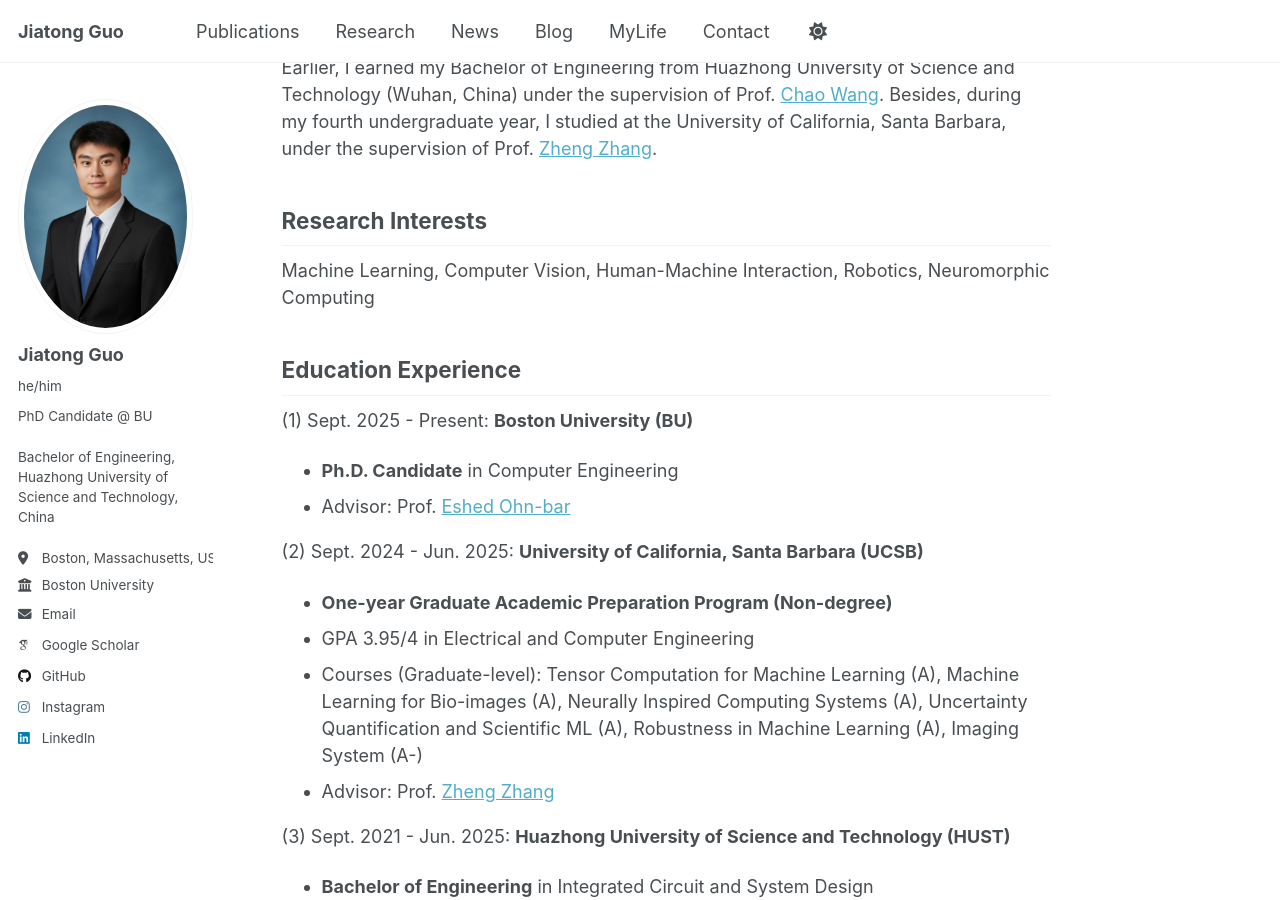
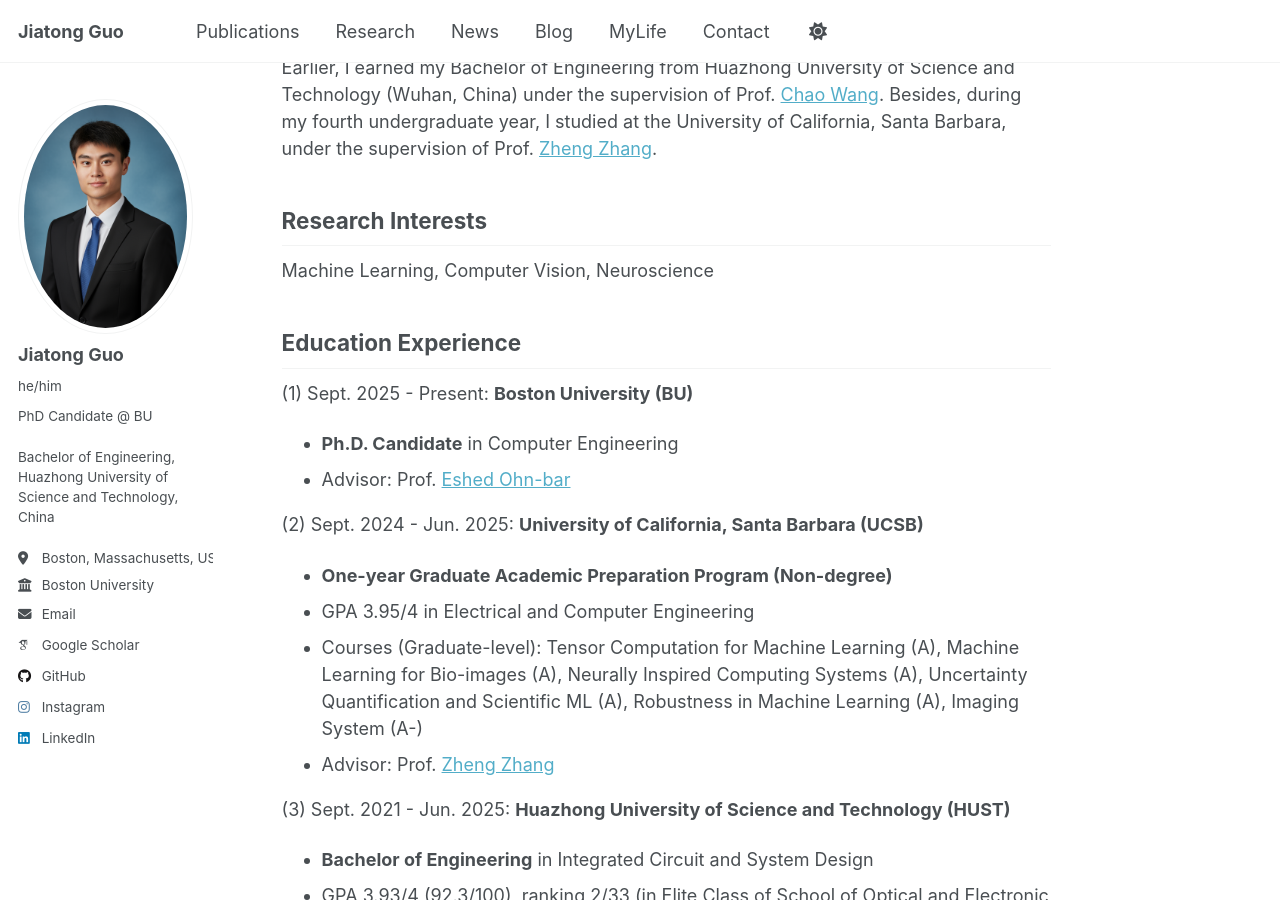
Before and after one commit to guojiatong/guojiatong.github.io, a Jekyll site: the page built from _pages/about.md, in a window 1280 px wide and 900 px high, scrolled down 316 px. Built offline with Jekyll 4.4.1, drawn with Linux system fonts in a browser that asks for light colours; some web fonts are replaced; a script that is not in the unit is left out.

Commit message:
Update homepage research interests

```diff
--- a/_pages/about.md
+++ b/_pages/about.md
@@ -20,7 +20,7 @@ Currently I’m a PhD candidate at Boston University, advised by Prof. [Eshed Oh
 
 Research Interests
 ------
-Machine Learning, Computer Vision, Human-Machine Interaction, Robotics, Neuromorphic Computing
+Machine Learning, Computer Vision, Neuroscience
 
 
 
```
